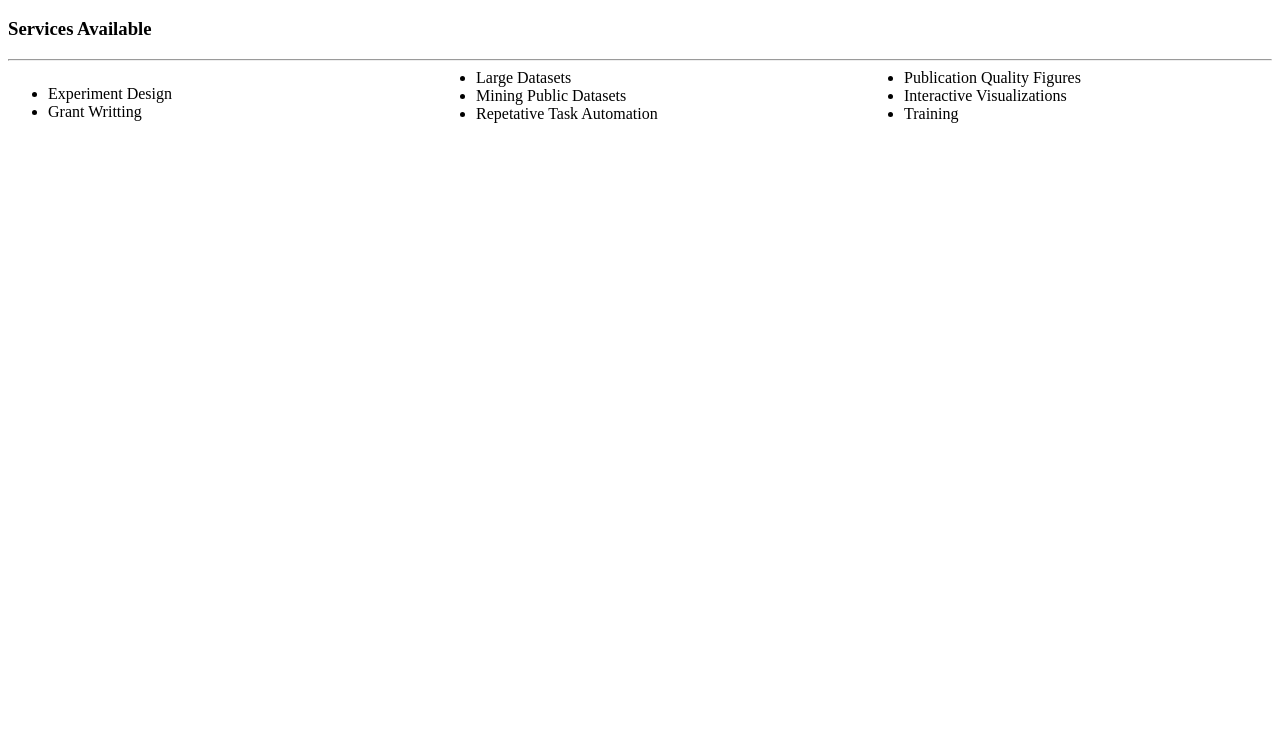
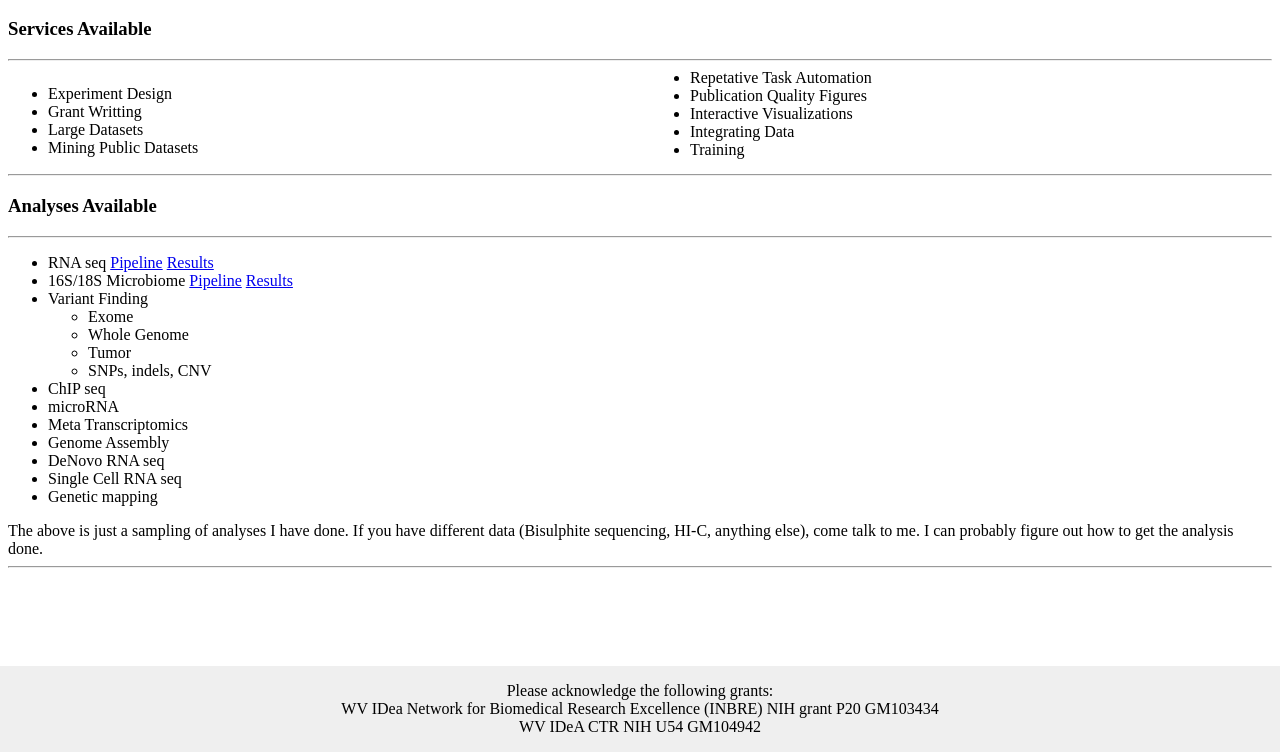
Before and after one commit to NielInfante/WVU_Bioinformatics, a plain HTML site: page index.html in a window 1280 px wide. Shown: the part 48-800 px from the top of the page. Drawn offline with Linux system fonts and the light colour scheme.

Commit message:
Added footer

```diff
--- a/index.html
+++ b/index.html
@@ -22,5 +22,46 @@
 	<li>Repetative Task Automation</li>
 	<li>Publication Quality Figures</li>
 	<li>Interactive Visualizations</li>
+	<li>Integrating Data</li>
 	<li>Training</li>
 </ul>
+</div>
+<hr>
+
+
+<h3>Analyses Available</h3>
+<hr>
+<ul>
+	<li>RNA seq   <a href='https://github.com/NielInfante/RNAseq'>Pipeline</a>   <a href='https://nielinfante.github.io/RNAseq/'>Results</a></li>
+	<li>16S/18S Microbiome   <a href='https://github.com/NielInfante/WV_16S'>Pipeline</a>   <a href='https://nielinfante.github.io/WV_16S/'>Results</a></li>
+	<li>Variant Finding</li>
+	<ul>
+		<li>Exome</li>
+		<li>Whole Genome</li>
+		<li>Tumor</li>
+		<li>SNPs, indels, CNV</li>
+	</ul>
+	<li>ChIP seq</li>
+	<li>microRNA</li>
+	<li>Meta Transcriptomics</li>
+	<li>Genome Assembly</li>
+	<li>DeNovo RNA seq</li>
+	<li>Single Cell RNA seq</li>
+	<li>Genetic mapping</li>
+</ul>
+
+The above is just a sampling of analyses I have done. If you have different data (Bisulphite sequencing, HI-C, anything else), come talk to me. I can probably figure out how to get the analysis done.
+
+
+
+<hr>
+
+
+
+
+<div class="footer">
+Please acknowledge the following grants:<br>
+WV IDea Network for Biomedical Research Excellence (INBRE) NIH grant P20 GM103434 <br>
+WV IDeA CTR NIH U54 GM104942
+
+</div>
--- a/mystyle.css
+++ b/mystyle.css
@@ -6,8 +6,23 @@
 div#multicolList2 {
     -moz-column-count: 2;
     -moz-column-gap: 20px;
-    -webkit-column-count: 3;
+    -webkit-column-count: 2;
     -webkit-column-gap: 20px;
-    column-count: 3;
+    column-count: 2;
     column-gap: 20px;
 }
+
+
+/**
+ * Footer Styles
+ */
+
+.footer {
+  position: absolute;
+  right: 0;
+  bottom: 0;
+  left: 0;
+  padding: 1rem;
+  background-color: #efefef;
+  text-align: center;
+}
```
